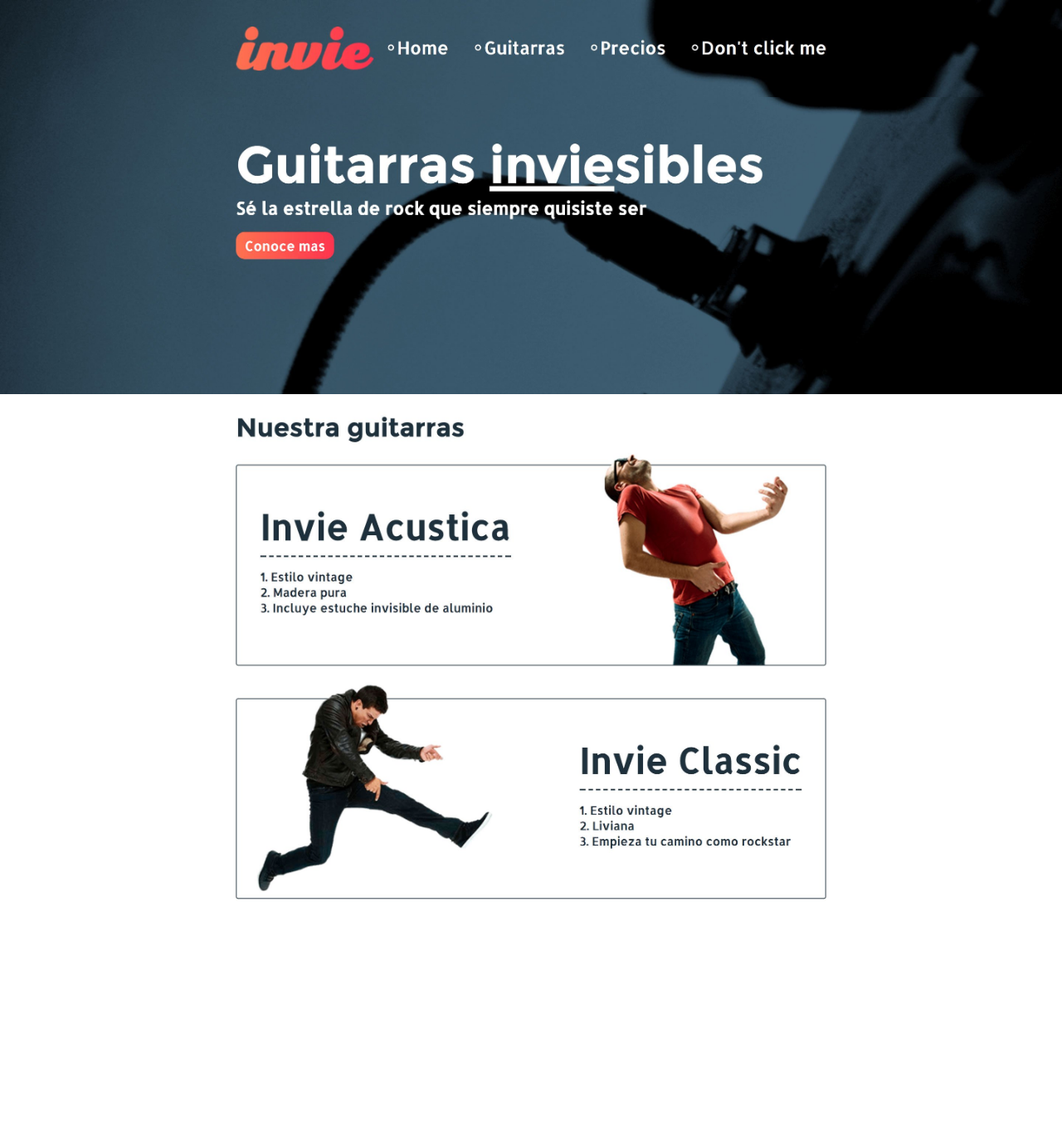
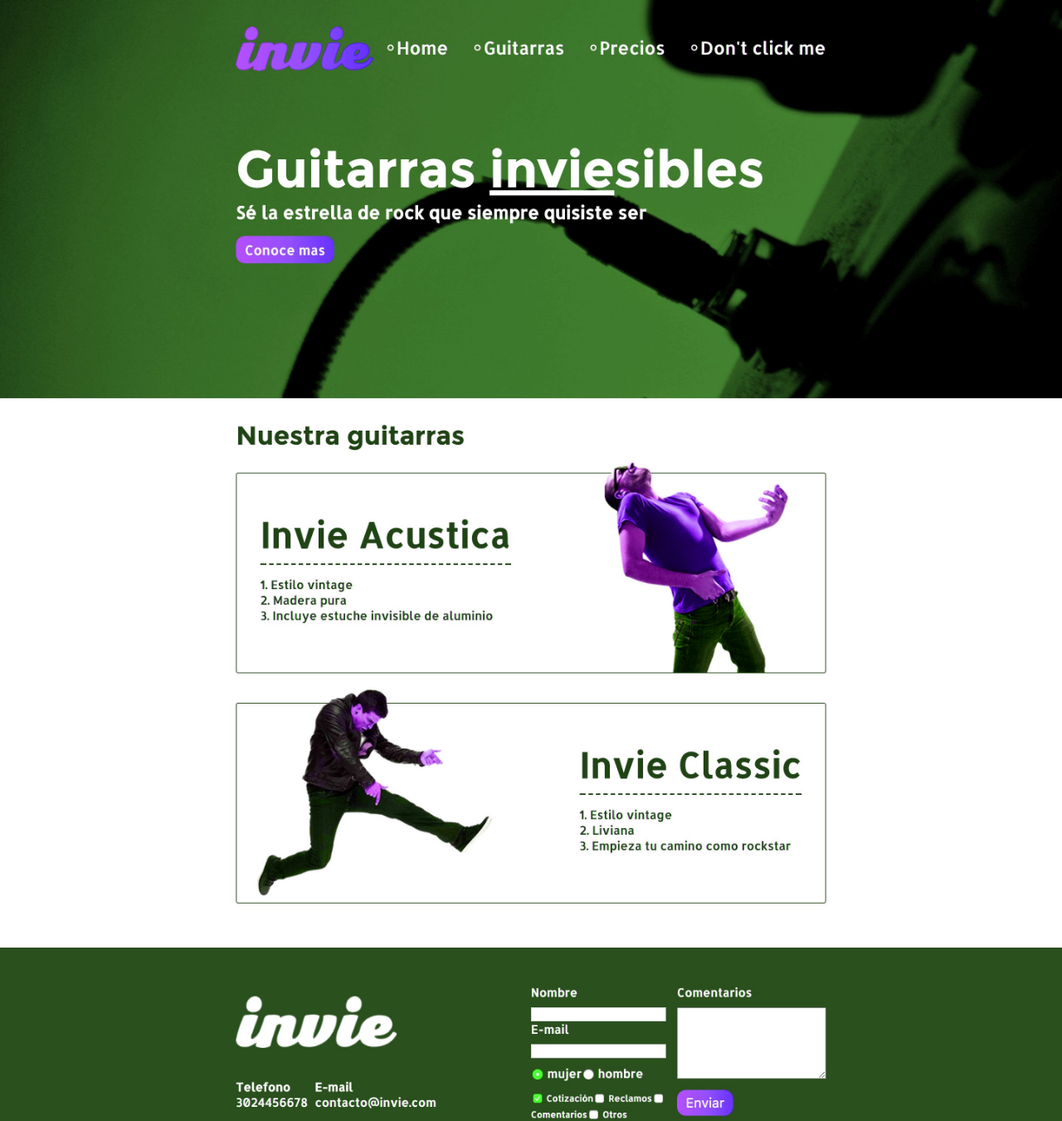
Before and after one commit to bgomezp/invie-github, a plain HTML site: page index.html in a window 1280 px wide. Shown: the whole page at 83% size. Before the commit the page ends 1129 px from the top, so only its background shows below. Drawn offline with Linux system fonts and the light colour scheme.

Commit message:
nueva version de invie verde

```diff
--- a/index.html
+++ b/index.html
@@ -14,9 +14,6 @@
     </style>
   </head>
   <body>
-    <img src="header.jpg" alt="Encabezado">
-    <img src="hero.jpg" alt="">
-    <img src="acustica.jpg" alt="">
-    <img src="clasica.jpg" alt="">
+    <img src="nueva-version.jpg" alt="">
   </body>
 </html>
```
Also changed, not shown: nueva-version.jpg (added).
